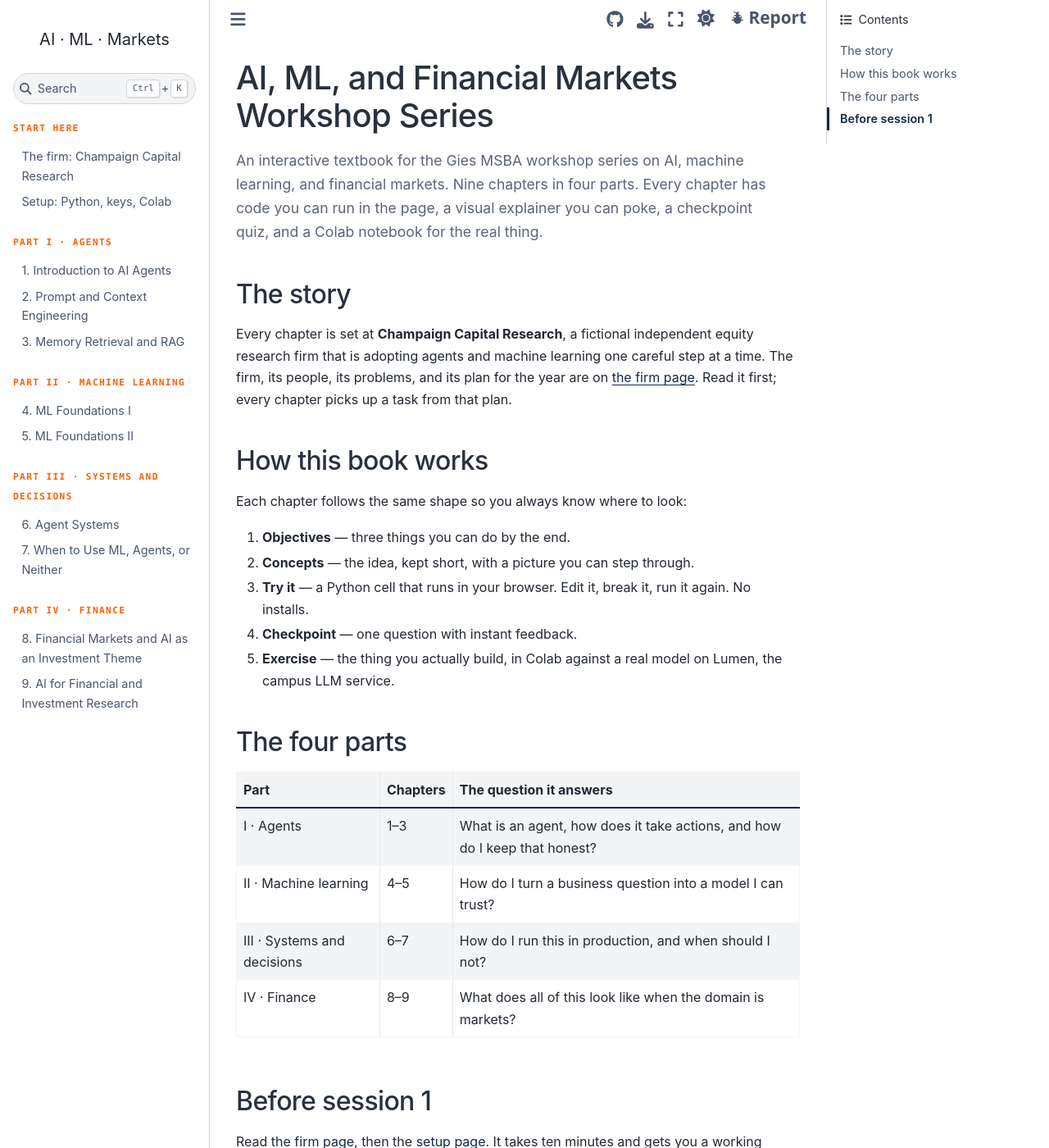
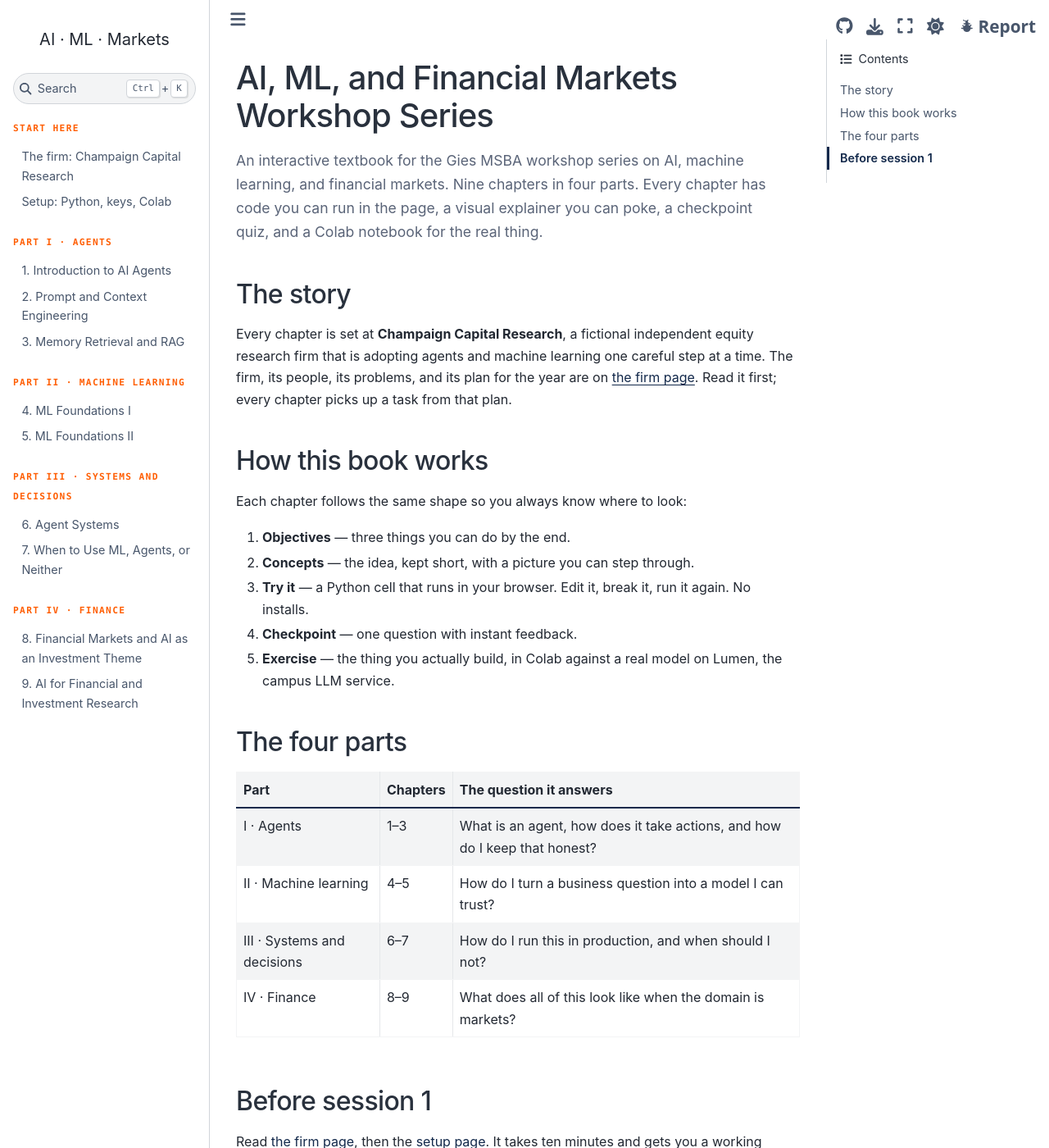
Before and after one commit to ashcastelinocs124/msba-ai-workshop, a Jupyter Book: the page built from book/intro.md, in a window 1280 px wide and 1400 px high. Shown: the whole window at 82% size. Built offline with Jupyter Book 1.0.4 settings and Sphinx 7.4.7 and the Sphinx Book theme 1.1.4, drawn with Linux system fonts in a browser that asks for light colours.

Commit message:
Pin the header controls to the viewport's top-right corner

```diff
--- a/book/_static/custom.css
+++ b/book/_static/custom.css
@@ -95,3 +95,14 @@
 .wk-cell .wk-gctl button { font: 600 12px system-ui, sans-serif; border: 1px solid var(--wk-navy); color: var(--wk-navy); background: #fff; border-radius: 6px; padding: 6px 14px; cursor: pointer; }
 .wk-cell .wk-gctl button.primary { background: var(--wk-navy); color: #fff; }
 .wk-cell .wk-gctl button:disabled { opacity: 0.5; cursor: not-allowed; }
+
+/* Header controls (signed-in pill, icons, Report) pinned to the viewport's top-right: over the end of the top search bar
+   at rest (4rem tall), then shrinking to the sticky article header's 3rem once the page scrolls (body.scrolled). */
+@media (min-width: 992px) {
+  .bd-header-article .article-header-buttons { position: fixed; top: 0; right: 0; height: 4rem; align-items: center; padding-right: 0.5rem; background: var(--pst-color-background); }
+  .bd-header-article { z-index: 1031; } /* above the top navbar (1030), which otherwise paints over the pinned controls */
+  body.scrolled .bd-header-article .article-header-buttons { height: 3rem; }
+}
+@media (min-width: 1200px) {
+  .bd-sidebar-secondary { top: 3rem; } /* stick below the pinned controls instead of under them */
+}
```
